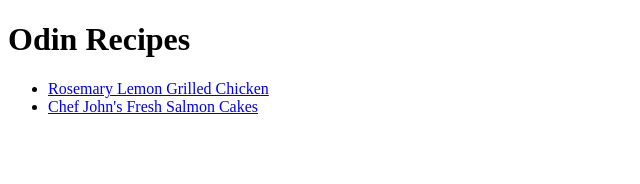
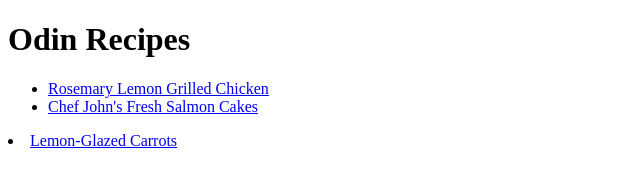
Before and after one commit to Tanzim9999/odin-recipes, a plain HTML site: page index.html in a window 1280 px wide. Shown: the whole page, without its empty margins (0-640 px from the left). Drawn offline with Linux system fonts and the light colour scheme.

Commit message:
add 3rd recipe to index

```diff
--- a/index.html
+++ b/index.html
@@ -13,5 +13,7 @@
     </a></li>
     <li><a href="./recipes/Chef John's Fresh Salmon Cakes.html">Chef John's Fresh Salmon Cakes
     </a></li></ul>
+    <li><a href="./recipes/Lemon-Glazed Carrots.html">Lemon-Glazed Carrots
+    </a></li></ul>
   </body>
 </html>
```
